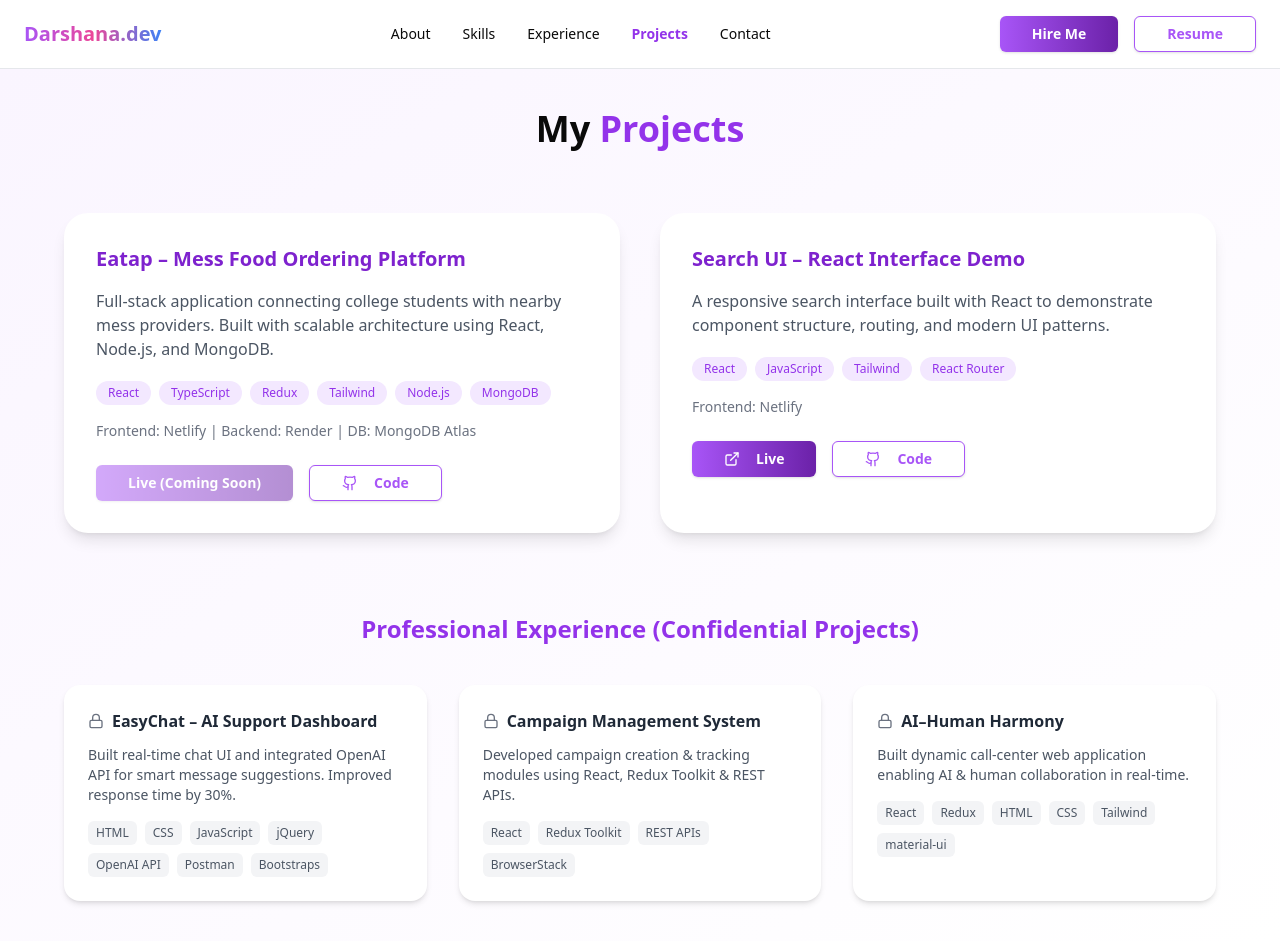
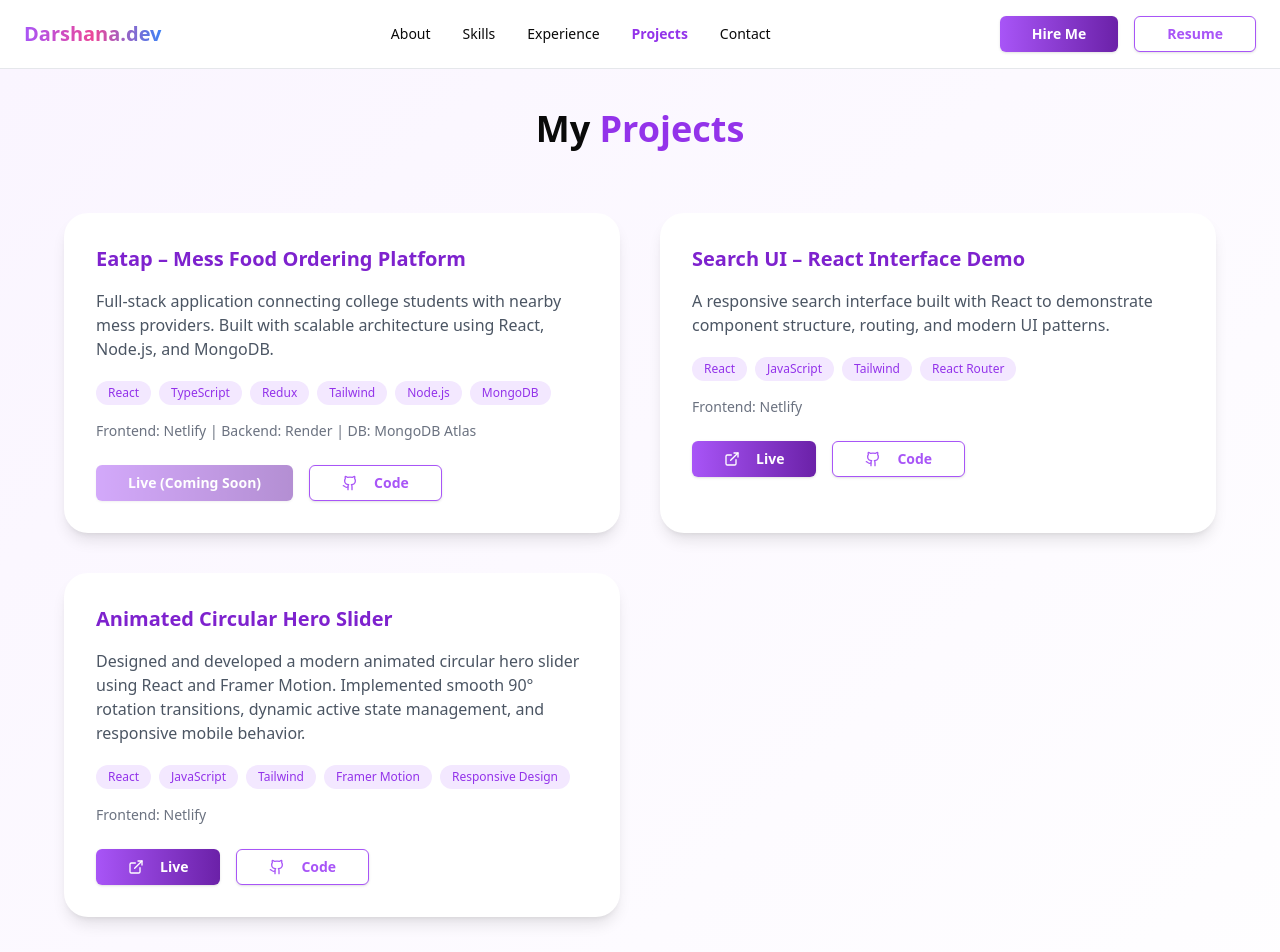
Before and after one commit to DARSHANARANE/Portfolio, a React (Vite) app: page /projects in a window 1280 px wide. Shown: the top 952 px of the page. Built offline with nearby package versions, Linux system fonts and the light colour scheme.

Commit message:
Add Animated Circular Hero Slider project with details and links

```diff
--- a/src/pages/Projects.tsx
+++ b/src/pages/Projects.tsx
@@ -129,6 +129,58 @@ transition-all duration-500">
                             </a>
                         </div>
                     </div>
+
+                      {/* Search UI */}
+                    <div className="p-8 bg-white rounded-3xl shadow-lg
+                          hover:shadow-purple-300/40 hover:-translate-y-3
+                          transition-all duration-500">
+
+                        <h3 className="text-xl font-semibold text-purple-700">
+                           Animated Circular Hero Slider
+                        </h3>
+
+                        <p className="text-gray-600 mt-4">
+                     Designed and developed a modern animated circular hero slider using React and Framer Motion.
+Implemented smooth 90° rotation transitions, dynamic active state management, and responsive mobile behavior.
+                        </p>
+
+                        <div className="flex flex-wrap gap-2 mt-5">
+                            {["React", "JavaScript", "Tailwind", "Framer Motion", "Responsive Design"].map(
+                                (tech, i) => (
+                                    <span
+                                        key={i}
+                                        className="text-xs px-3 py-1 rounded-full bg-purple-100 text-purple-600"
+                                    >
+                                        {tech}
+                                    </span>
+                                )
+                            )}
+                        </div>
+                        <p className="text-sm text-gray-500 mt-4">
+                            Frontend: Netlify
+                        </p>
+                        <div className="flex flex-col sm:flex-row gap-4 mt-6">
+                            <a
+                                href="https://fashion-3d-slider.netlify.app/"
+                                target="_blank"
+                            >
+                                <CustomButton variantType="primary"className="w-full sm:w-auto">
+                                    <ExternalLink size={16} className="mr-2" />
+                                    Live
+                                </CustomButton>
+                            </a>
+
+                            <a
+                                href="https://github.com/DARSHANARANE/fashion-3d-slider"
+                                target="_blank"
+                            >
+                                <CustomButton variantType="secondary"className="w-full sm:w-auto">
+                                    <Github size={16} className="mr-2" />
+                                    Code
+                                </CustomButton>
+                            </a>
+                        </div>
+                    </div>
                 </div>
 
                 {/* ================= PROFESSIONAL EXPERIENCE ================= */}
```
